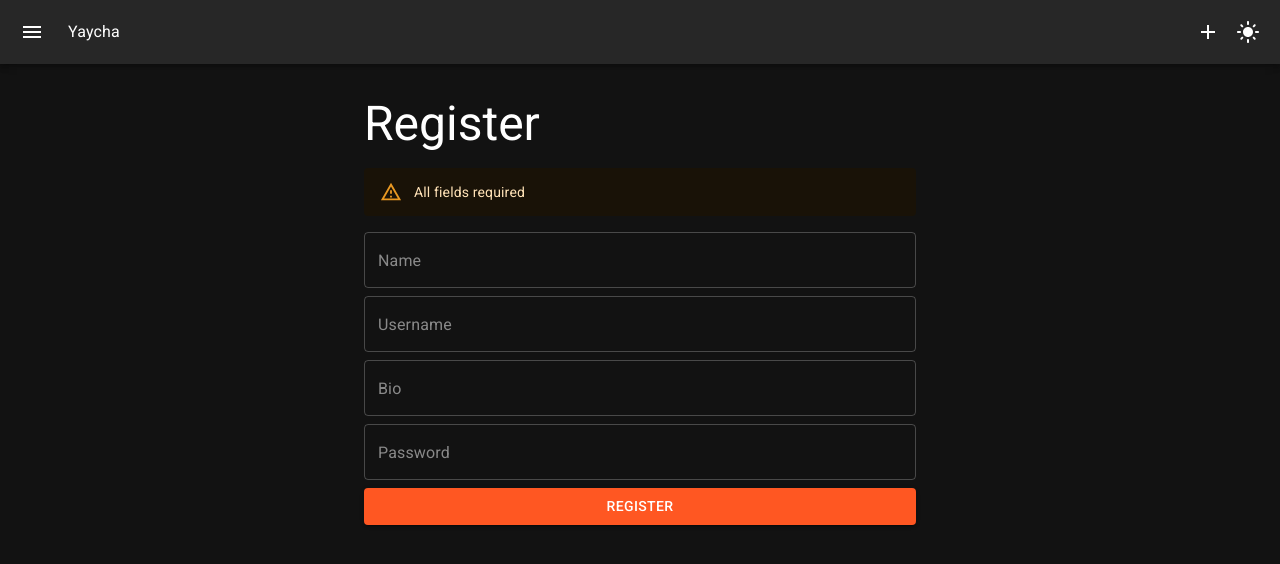
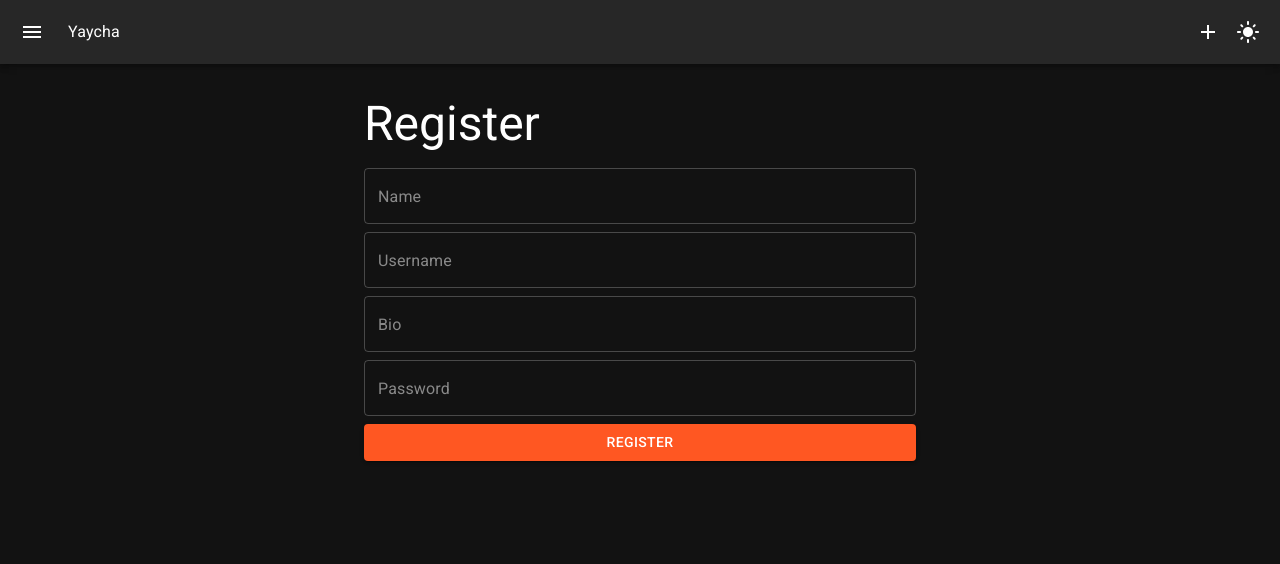
Before and after one commit to YanMyoAung2510/yaycha, a React (Vite) app: page /register in a window 1280 px wide. Shown: the top 564 px of the page. Built offline with nearby package versions, Linux system fonts and the light colour scheme.

Commit message:
user register and redirect to login on success

```diff
--- /dev/null
+++ b/src/libs/fetcher.js
@@ -0,0 +1,27 @@
+const api = import.meta.env.VITE_API;
+export async function postUser(data) {
+  const res = await fetch(`${api}/users`, {
+    method: "POST",
+    body: JSON.stringify(data),
+    headers: {
+      "Content-Type": "application/json",
+    },
+  });
+  if (res.ok) {
+    return res.json();
+  }
+  throw new Error("Error: Check Network Log");
+}
+export async function postLogin(username, password) {
+  const res = await fetch(`${api}/login`, {
+    method: "POST",
+    body: JSON.stringify({ username, password }),
+    headers: {
+      "Content-Type": "application/json",
+    },
+  });
+  if (res.ok) {
+    return res.json();
+  }
+  throw new Error("Incorrect username or password");
+}
--- a/src/pages/Home.jsx
+++ b/src/pages/Home.jsx
@@ -75,13 +75,12 @@ export default function Home() {
     },
     onMutate: (id) => {
       queryClient.cancelQueries("posts");
-
+      queryClient.setQueryData("posts", (old) =>
+        old.filter((item) => item.id !== id)
+      );
       console.log("onMutate");
     },
     onSuccess: (id) => {
-      queryClient.setQueryData("posts", (old) =>
-        old.filter((item) => item.id !== id)
-      );
       setGlobalMsg("this is success");
       console.log("success");
     },
--- a/src/pages/Register.jsx
+++ b/src/pages/Register.jsx
@@ -1,23 +1,76 @@
 import { Box, Button, TextField, Typography, Alert } from "@mui/material";
+import { useRef, useState } from "react";
+import { useMutation } from "react-query";
+import { postUser } from "../libs/fetcher";
+import { useNavigate } from "react-router-dom";
+import { useApp } from "../useApp";
 export default function Register() {
+  const { setGlobalMsg } = useApp();
+  const nameInput = useRef();
+  const usernameInput = useRef();
+  const bioInput = useRef();
+  const passwordInput = useRef();
+  const [error, setError] = useState(null);
+  const navigate = useNavigate();
+  const handleSubmit = () => {
+    const name = nameInput.current.value;
+    const username = usernameInput.current.value;
+    const bio = bioInput.current.value;
+    const password = passwordInput.current.value;
+    if (!name || !username || !password) {
+      setError("name, username and password required");
+      return false;
+    }
+    create.mutate({ name, username, bio, password });
+  };
+  const create = useMutation(async (data) => postUser(data), {
+    onError: async () => {
+      setError("Cannot create account");
+    },
+    onSuccess: async () => {
+      setGlobalMsg("Account Created");
+      navigate("/login");
+    },
+  });
   return (
     <Box>
       <Typography variant="h3">Register</Typography>
-      <Alert severity="warning" sx={{ mt: 2 }}>
-        All fields required
-      </Alert>
-      <form>
-        {" "}
-        <Box sx={{ display: "flex", flexDirection: "column", gap: 1, mt: 2 }}>
-          {" "}
-          <TextField placeholder="Name" fullWidth />
-          <TextField placeholder="Username" fullWidth />
-          <TextField placeholder="Bio" fullWidth />
-          <TextField type="password" placeholder="Password" fullWidth />{" "}
+      {error && (
+        <Alert severity="warning" sx={{ mt: 2 }}>
+          {error}
+        </Alert>
+      )}
+      <form
+        onSubmit={(e) => {
+          e.preventDefault();
+          handleSubmit();
+        }}
+      >
+        <Box
+          sx={{
+            display: "flex",
+            flexDirection: "column",
+            gap: 1,
+            mt: 2,
+          }}
+        >
+          <TextField inputRef={nameInput} placeholder="Name" fullWidth />
+          <TextField
+            inputRef={usernameInput}
+            placeholder="Username"
+            fullWidth
+          />
+          <TextField inputRef={bioInput} placeholder="Bio" fullWidth />
+          <TextField
+            inputRef={passwordInput}
+            type="password"
+            placeholder="Password"
+            fullWidth
+          />
           <Button type="submit" variant="contained" fullWidth>
-            Register{" "}
+            Register
           </Button>
-        </Box>{" "}
+        </Box>
       </form>
     </Box>
   );
```
